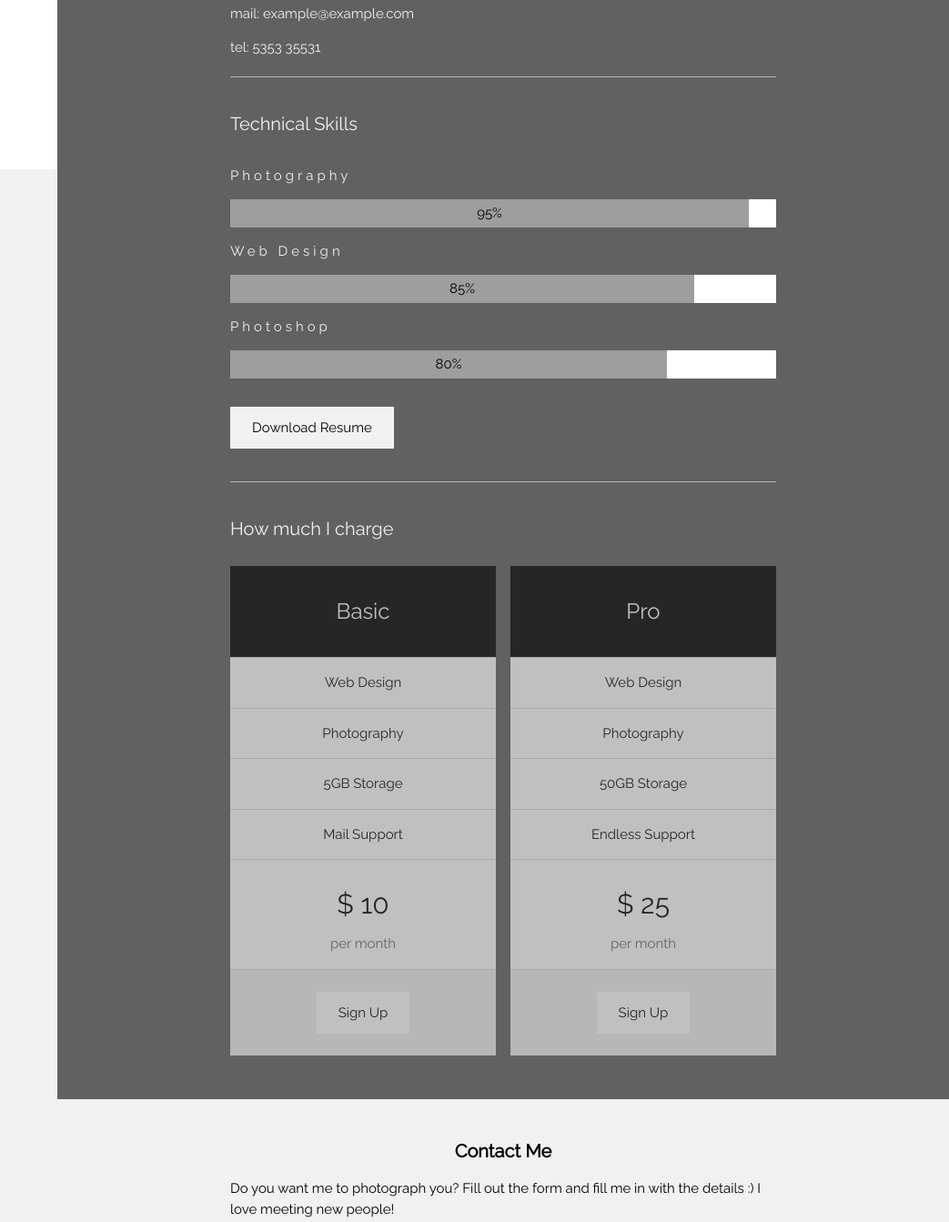
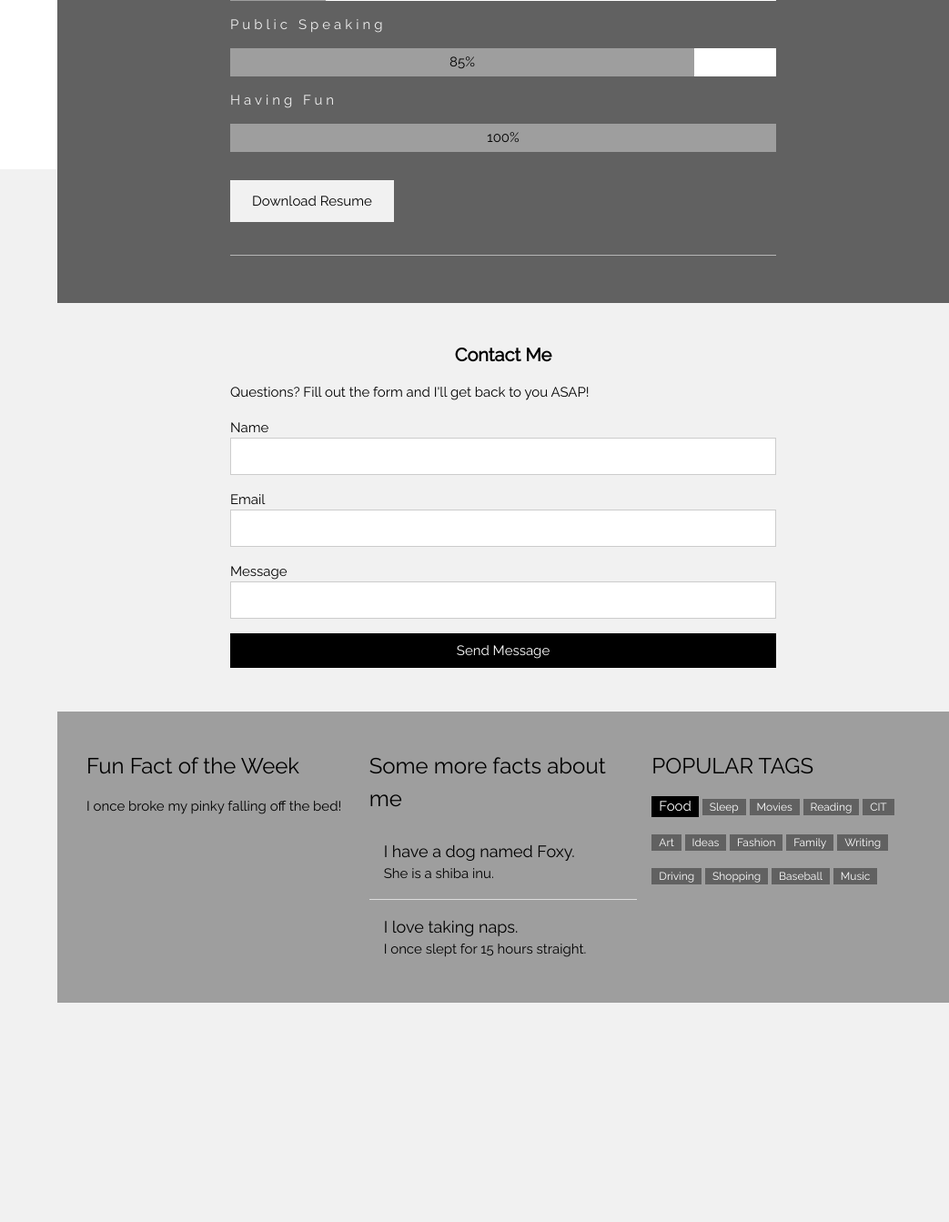
Before and after one commit to katie59888/applepie, a plain HTML site: page index.html in a window 1280 px wide. Shown: the part 614-1957 px from the top of the page at 91% size, without its empty margins (237-1280 px from the left). After the commit the page ends 1716 px from the top, so only its background shows below. Drawn offline with nearby package versions, Linux system fonts and the light colour scheme.

Commit message:
Update index.html

```diff
--- a/index.html
+++ b/index.html
@@ -16,7 +16,7 @@ body,h1,h2,h3,h4,h5 {font-family: "Raleway", sans-serif}
 
 <!-- Sidebar/menu -->
 <nav class="w3-sidebar w3-bar-block w3-white w3-animate-left w3-text-grey w3-collapse w3-top w3-center" style="z-index:3;width:300px;font-weight:bold" id="mySidebar"><br>
-  <h3 class="w3-padding-64 w3-center"><b>SOME<br>NAME</b></h3>
+  <h3 class="w3-padding-64 w3-center"><b>KATIE<br>ZHANG</b></h3>
   <a href="javascript:void(0)" onclick="w3_close()" class="w3-bar-item w3-button w3-padding w3-hide-large">CLOSE</a>
   <a href="#" onclick="w3_close()" class="w3-bar-item w3-button">PORTFOLIO</a>
   <a href="#about" onclick="w3_close()" class="w3-bar-item w3-button">ABOUT ME</a>
@@ -25,7 +25,7 @@ body,h1,h2,h3,h4,h5 {font-family: "Raleway", sans-serif}
 
 <!-- Top menu on small screens -->
 <header class="w3-container w3-top w3-hide-large w3-white w3-xlarge w3-padding-16">
-  <span class="w3-left w3-padding">SOME NAME</span>
+  <span class="w3-left w3-padding">KATIE ZHANG</span>
   <a href="javascript:void(0)" class="w3-right w3-button w3-white" onclick="w3_open()">☰</a>
 </header>
 
@@ -83,68 +83,28 @@ body,h1,h2,h3,h4,h5 {font-family: "Raleway", sans-serif}
   <!-- About section -->
   <div class="w3-container w3-dark-grey w3-center w3-text-light-grey w3-padding-32" id="about">
     <h4><b>About Me</b></h4>
-    <img src="/w3images/avatar_hat.jpg" alt="Me" class="w3-image w3-padding-32" width="600" height="650">
     <div class="w3-content w3-justify" style="max-width:600px">
-      <h4>My Name</h4>
-      <p>Some text about me. I love taking photos of PEOPLE. I am lorem ipsum consectetur adipiscing elit, sed do eiusmod tempor incididunt ut labore et dolore magna aliqua. Ut enim ad minim veniam, quis nostrud exercitation ullamco laboris nisi ut aliquip ex ea commodo consequat. Duis aute irure
-        dolor in reprehenderit in voluptate velit esse cillum dolore eu fugiat nulla pariatur. Excepteur sint occaecat cupidatat non proident, sunt in culpa qui officia deserunt mollit anim id est laborum consectetur adipiscing elit, sed do eiusmod tempor
-        incididunt ut labore et dolore magna aliqua. Ut enim ad minim veniam, quis nostrud exercitation ullamco laboris nisi ut aliquip ex ea commodo consequat.
+      <p>Hi! My name is Katie Zhang, and I am a senior at Deep Run High School. This is my personalized website for Mr. Caudle's 3rd block Enterprise
+        Architecture class, Cloud Deployment activity. I hope you enjoy exploring my website! Please feel free to contact me at the information below:
       </p>
-      <p>mail: example@example.com</p>
-      <p>tel: 5353 35531</p>
+      <p>mail: katie59888@gmail.com</p>
+      <p>tel: (804)299-0274</p>
       <hr class="w3-opacity">
       <h4 class="w3-padding-16">Technical Skills</h4>
-      <p class="w3-wide">Photography</p>
+      <p class="w3-wide">Coding</p>
       <div class="w3-white">
-        <div class="w3-container w3-padding-small w3-center w3-grey" style="width:95%">95%</div>
+        <div class="w3-container w3-padding-small w3-center w3-grey" style="width:17.5%">17.5%</div>
       </div>
-      <p class="w3-wide">Web Design</p>
+      <p class="w3-wide">Public Speaking</p>
       <div class="w3-white">
         <div class="w3-container w3-padding-small w3-center w3-grey" style="width:85%">85%</div>
       </div>
-      <p class="w3-wide">Photoshop</p>
+      <p class="w3-wide">Having Fun</p>
       <div class="w3-white">
-        <div class="w3-container w3-padding-small w3-center w3-grey" style="width:80%">80%</div>
+        <div class="w3-container w3-padding-small w3-center w3-grey" style="width:100%">100%</div>
       </div>
       <p><button class="w3-button w3-light-grey w3-padding-large w3-margin-top w3-margin-bottom">Download Resume</button></p>
       <hr class="w3-opacity">
-
-      <h4 class="w3-padding-16">How much I charge</h4>
-      <div class="w3-row-padding" style="margin:0 -16px">
-        <div class="w3-half w3-margin-bottom">
-          <ul class="w3-ul w3-white w3-center w3-opacity w3-hover-opacity-off">
-            <li class="w3-black w3-xlarge w3-padding-32">Basic</li>
-            <li class="w3-padding-16">Web Design</li>
-            <li class="w3-padding-16">Photography</li>
-            <li class="w3-padding-16">5GB Storage</li>
-            <li class="w3-padding-16">Mail Support</li>
-            <li class="w3-padding-16">
-              <h2>$ 10</h2>
-              <span class="w3-opacity">per month</span>
-            </li>
-            <li class="w3-light-grey w3-padding-24">
-              <button class="w3-button w3-white w3-padding-large">Sign Up</button>
-            </li>
-          </ul>
-        </div>
-
-        <div class="w3-half">
-          <ul class="w3-ul w3-white w3-center w3-opacity w3-hover-opacity-off">
-            <li class="w3-black w3-xlarge w3-padding-32">Pro</li>
-            <li class="w3-padding-16">Web Design</li>
-            <li class="w3-padding-16">Photography</li>
-            <li class="w3-padding-16">50GB Storage</li>
-            <li class="w3-padding-16">Endless Support</li>
-            <li class="w3-padding-16">
-              <h2>$ 25</h2>
-              <span class="w3-opacity">per month</span>
-            </li>
-            <li class="w3-light-grey w3-padding-24">
-              <button class="w3-button w3-white w3-padding-large">Sign Up</button>
-            </li>
-          </ul>
-        </div>
-      </div>
     </div>
   </div>
 
@@ -152,7 +112,7 @@ body,h1,h2,h3,h4,h5 {font-family: "Raleway", sans-serif}
   <div class="w3-container w3-light-grey w3-padding-32 w3-padding-large" id="contact">
     <div class="w3-content" style="max-width:600px">
       <h4 class="w3-center"><b>Contact Me</b></h4>
-      <p>Do you want me to photograph you? Fill out the form and fill me in with the details :) I love meeting new people!</p>
+      <p>Questions? Fill out the form and I'll get back to you ASAP!</p>
       <form action="/action_page.php" target="_blank">
         <div class="w3-section">
           <label>Name</label>
@@ -175,22 +135,20 @@ body,h1,h2,h3,h4,h5 {font-family: "Raleway", sans-serif}
   <footer class="w3-container w3-padding-32 w3-grey">
     <div class="w3-row-padding">
       <div class="w3-third">
-        <h3>INFO</h3>
-        <p>Praesent tincidunt sed tellus ut rutrum. Sed vitae justo condimentum, porta lectus vitae, ultricies congue gravida diam non fringilla.</p>
+        <h3>Fun Fact of the Week</h3>
+        <p>I once broke my pinky falling off the bed!</p>
       </div>
 
       <div class="w3-third">
-        <h3>BLOG POSTS</h3>
+        <h3>Some more facts about me</h3>
         <ul class="w3-ul">
           <li class="w3-padding-16 w3-hover-black">
-            <img src="/w3images/workshop.jpg" class="w3-left w3-margin-right" style="width:50px">
-            <span class="w3-large">Lorem</span><br>
-            <span>Sed mattis nunc</span>
+            <span class="w3-large">I have a dog named Foxy.</span><br>
+            <span>She is a shiba inu.</span>
           </li>
           <li class="w3-padding-16 w3-hover-black">
-            <img src="/w3images/gondol.jpg" class="w3-left w3-margin-right" style="width:50px">
-            <span class="w3-large">Ipsum</span><br>
-            <span>Praes tinci sed</span>
+            <span class="w3-large">I love taking naps.</span><br>
+            <span>I once slept for 15 hours straight.</span>
           </li>
         </ul>
       </div>
@@ -198,17 +156,15 @@ body,h1,h2,h3,h4,h5 {font-family: "Raleway", sans-serif}
       <div class="w3-third">
         <h3>POPULAR TAGS</h3>
         <p>
-          <span class="w3-tag w3-black w3-margin-bottom">Travel</span> <span class="w3-tag w3-dark-grey w3-small w3-margin-bottom">New York</span> <span class="w3-tag w3-dark-grey w3-small w3-margin-bottom">London</span>
-          <span class="w3-tag w3-dark-grey w3-small w3-margin-bottom">IKEA</span> <span class="w3-tag w3-dark-grey w3-small w3-margin-bottom">NORWAY</span> <span class="w3-tag w3-dark-grey w3-small w3-margin-bottom">DIY</span>
-          <span class="w3-tag w3-dark-grey w3-small w3-margin-bottom">Ideas</span> <span class="w3-tag w3-dark-grey w3-small w3-margin-bottom">Baby</span> <span class="w3-tag w3-dark-grey w3-small w3-margin-bottom">Family</span>
-          <span class="w3-tag w3-dark-grey w3-small w3-margin-bottom">News</span> <span class="w3-tag w3-dark-grey w3-small w3-margin-bottom">Clothing</span> <span class="w3-tag w3-dark-grey w3-small w3-margin-bottom">Shopping</span>
-          <span class="w3-tag w3-dark-grey w3-small w3-margin-bottom">Sports</span> <span class="w3-tag w3-dark-grey w3-small w3-margin-bottom">Games</span>
+          <span class="w3-tag w3-black w3-margin-bottom">Food</span> <span class="w3-tag w3-dark-grey w3-small w3-margin-bottom">Sleep</span> <span class="w3-tag w3-dark-grey w3-small w3-margin-bottom">Movies</span>
+          <span class="w3-tag w3-dark-grey w3-small w3-margin-bottom">Reading</span> <span class="w3-tag w3-dark-grey w3-small w3-margin-bottom">CIT</span> <span class="w3-tag w3-dark-grey w3-small w3-margin-bottom">Art</span>
+          <span class="w3-tag w3-dark-grey w3-small w3-margin-bottom">Ideas</span> <span class="w3-tag w3-dark-grey w3-small w3-margin-bottom">Fashion</span> <span class="w3-tag w3-dark-grey w3-small w3-margin-bottom">Family</span>
+          <span class="w3-tag w3-dark-grey w3-small w3-margin-bottom">Writing</span> <span class="w3-tag w3-dark-grey w3-small w3-margin-bottom">Driving</span> <span class="w3-tag w3-dark-grey w3-small w3-margin-bottom">Shopping</span>
+          <span class="w3-tag w3-dark-grey w3-small w3-margin-bottom">Baseball</span> <span class="w3-tag w3-dark-grey w3-small w3-margin-bottom">Music</span>
         </p>
       </div>
     </div>
   </footer>
-
-  <div class="w3-black w3-center w3-padding-24">Powered by <a href="https://www.w3schools.com/w3css/default.asp" title="W3.CSS" target="_blank" class="w3-hover-opacity">w3.css</a></div>
 
 <!-- End page content -->
 </div>
```
